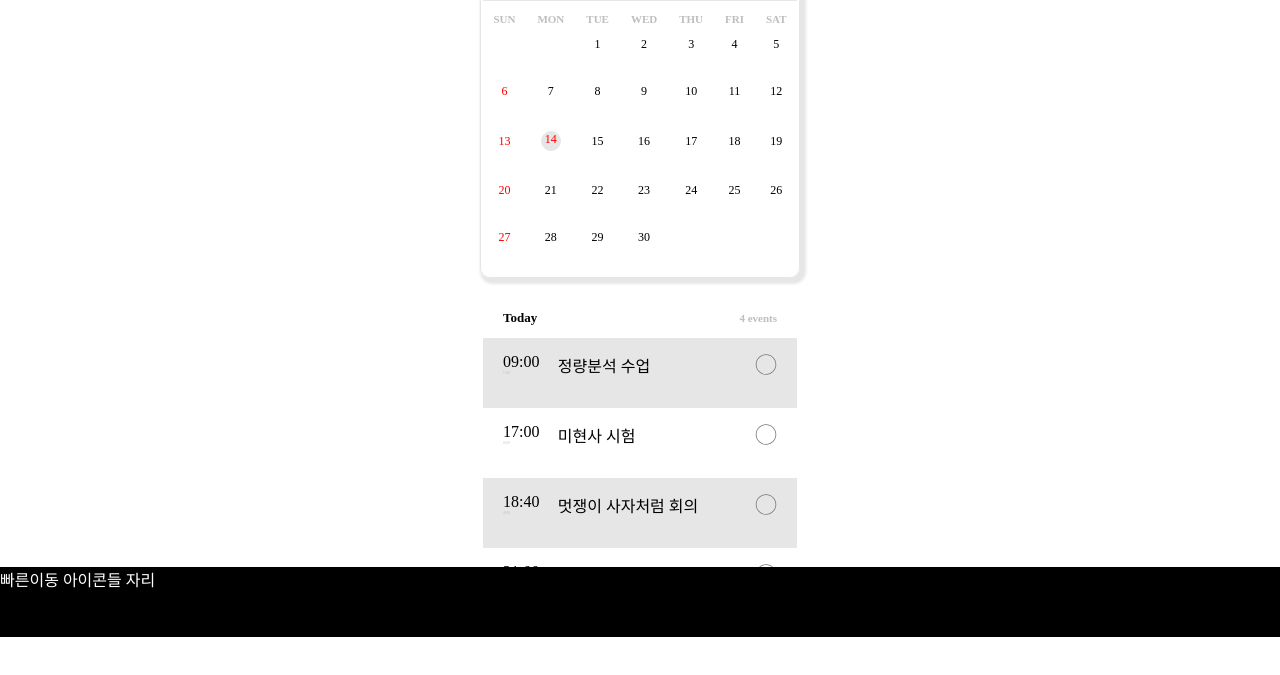
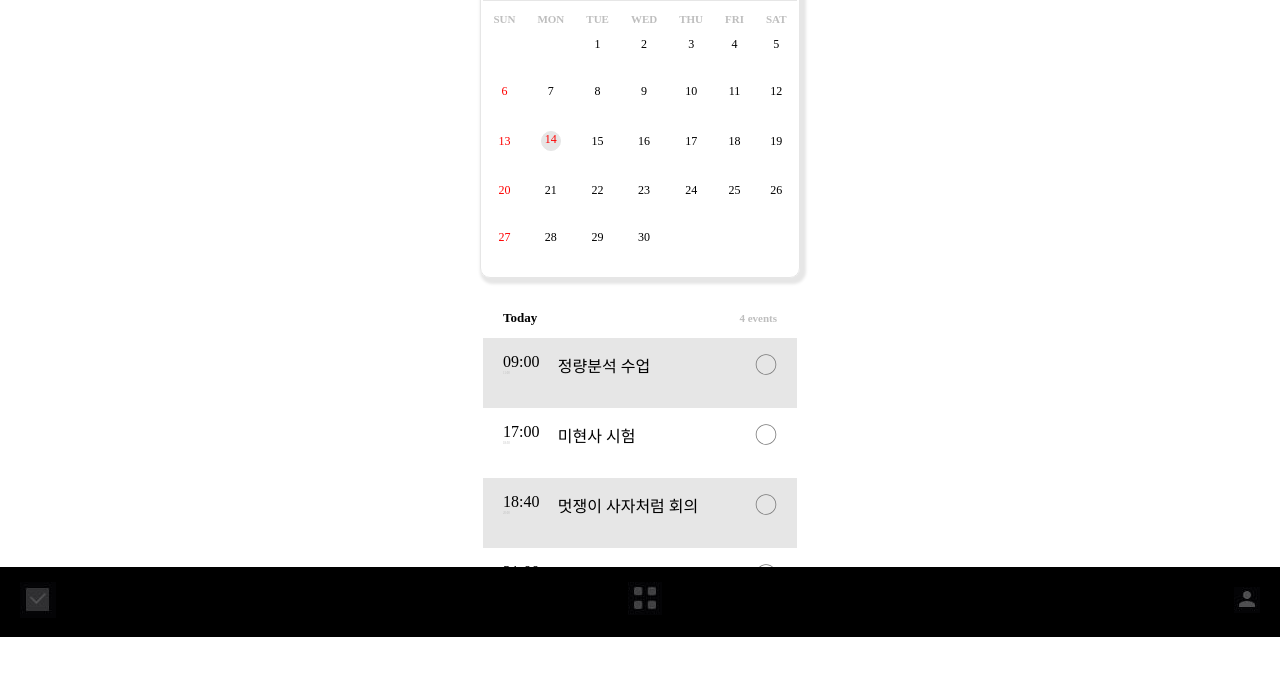
Before and after one commit to u-zii/ideaton_html, a plain HTML site: page index.html in a window 1280 px wide. Shown: the part 163-838 px from the top of the page. Drawn offline with Linux system fonts and the light colour scheme; a web font is replaced by a local one.

Commit message:
으아아악

```diff
--- a/4.css
+++ b/4.css
@@ -55,13 +55,23 @@ body {
     align-items: center;
 }
 .footer {
-    height: 70px;
+    height: 55px;
     background-color: black;
     width: 100vw;
     bottom: 0;
     position: fixed;
     color: white;
     z-index: 2;
+    display: flex;
+    justify-content: space-between;
+    padding-top: 15px;
+}
+.footer > :nth-child(1) {
+    margin-left: 20px;
+}
+.footer > :nth-child(3) {
+    margin-top: 5px;
+    margin-right: 20px;
 }
 .month {
     border-bottom: solid 1px rgb(230, 230, 230);
--- a/index.html
+++ b/index.html
@@ -144,7 +144,17 @@
                     </div>
                 </div>
             </div>
-            <div class="footer">빠른이동 아이콘들 자리</div>
+            <div class="footer">
+                <div>
+                    <a href="#"><img src="image/check.jpg" /></a>
+                </div>
+                <div>
+                    <a href="#"><img src="image/community.JPG" /></a>
+                </div>
+                <div>
+                    <a href="#"><img src="image/my_page.JPG" /></a>
+                </div>
+            </div>
         </div>
     </body>
 </html>
```
Also changed, not shown: index_7.html (+3 -1 lines), index_8.html (+3 -1 lines).
